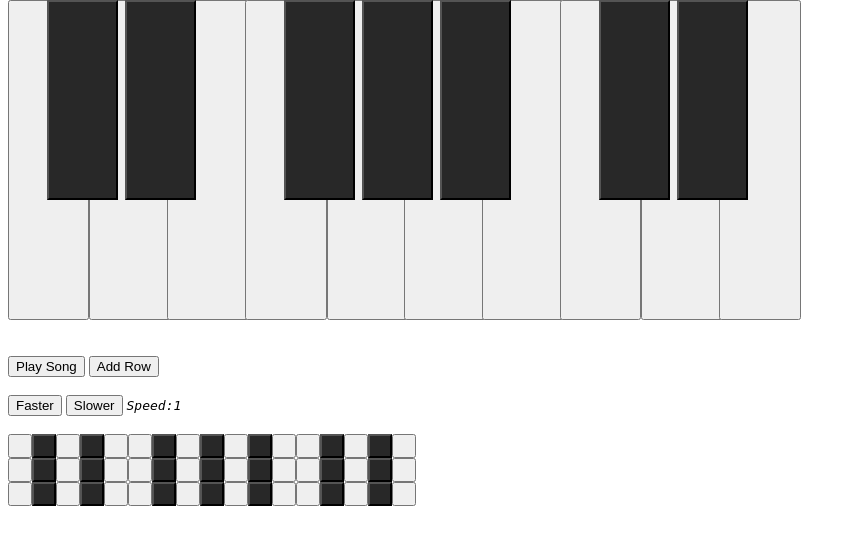
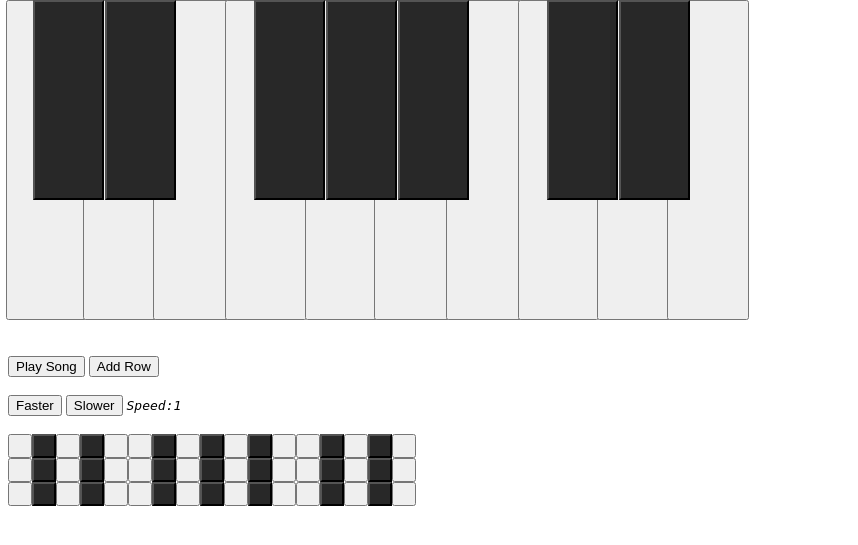
Before and after one commit to owenpalmer/piano, a PHP site: page / in a window 1280 px wide. Shown: the part 123-668 px from the top of the page, without its empty margins (0-858 px from the left). Run offline with PHP 8.4, Linux system fonts and the light colour scheme.

Commit message:
improved the styling

```diff
--- a/main_script.js
+++ b/main_script.js
@@ -82,7 +82,7 @@ jQuery(document).ready(function($){
   // prints out the piano roll
   for(row=0; row< recording.length;row++){
     //creates a div which acts as a row for the buttons to live
-    section = '<div id="'+row+'"></div>';
+    section = '<div id="'+row+'" class="gooddiv"></div>';
     $("#piano_roll").append(section);
     //populates the div with buttons with an id that matches the row, and data-key that matches the note
     for (i=0; i< keys.length;i++) {
@@ -172,7 +172,7 @@ jQuery(document).ready(function($){
     newrow = recording.length-1;
     //this is basically a repeat of the orignal code that prints out the piano roll in the first place.
     function printpianoroll(){
-      section = '<div id="'+newrow+'"></div>';
+      section = '<div id="'+newrow+'" class="gooddiv"></div>';
       $("#piano_roll").append(section);
       //populates the div with buttons with an id that matches the row, and data-key that matches the note
       for (i=0; i< keys.length;i++) {
--- a/main_style.css
+++ b/main_style.css
@@ -3,7 +3,7 @@
 	padding-bottom:300px;
 	padding-left:35px;
 	padding-right:35px;
-	margin: none;
+	margin: -2px;
 	color:#EFEFEF;
 }
 
@@ -11,7 +11,7 @@
 	padding-bottom:180px;
 	padding-left:30px;
 	padding-right:30px;
-	margin-left:-124px;
+	margin-left:-130px;
 	color:rgba(0,0,0,0);
 	background-color:rgb(40,40,40);
 }
```
